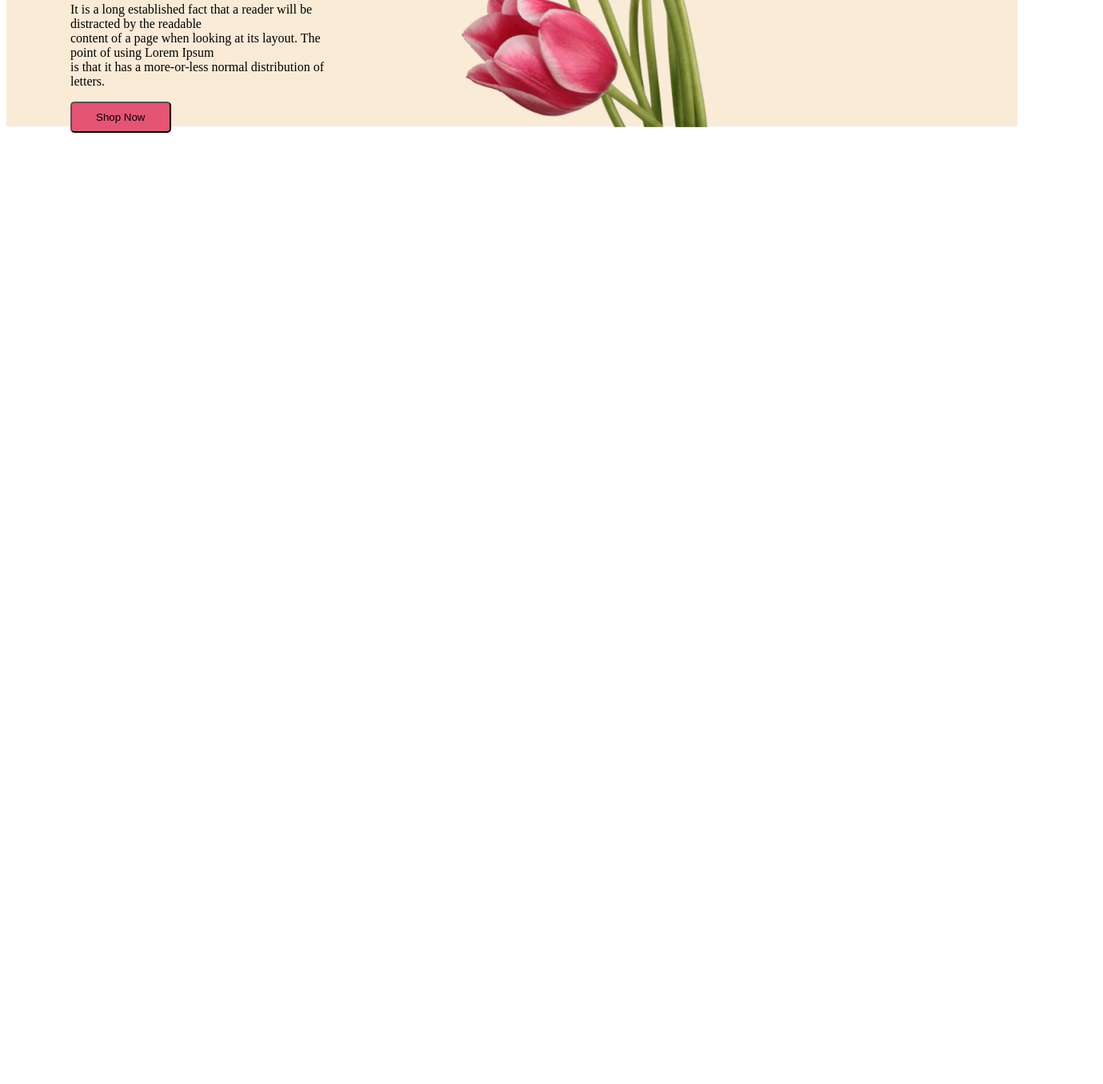
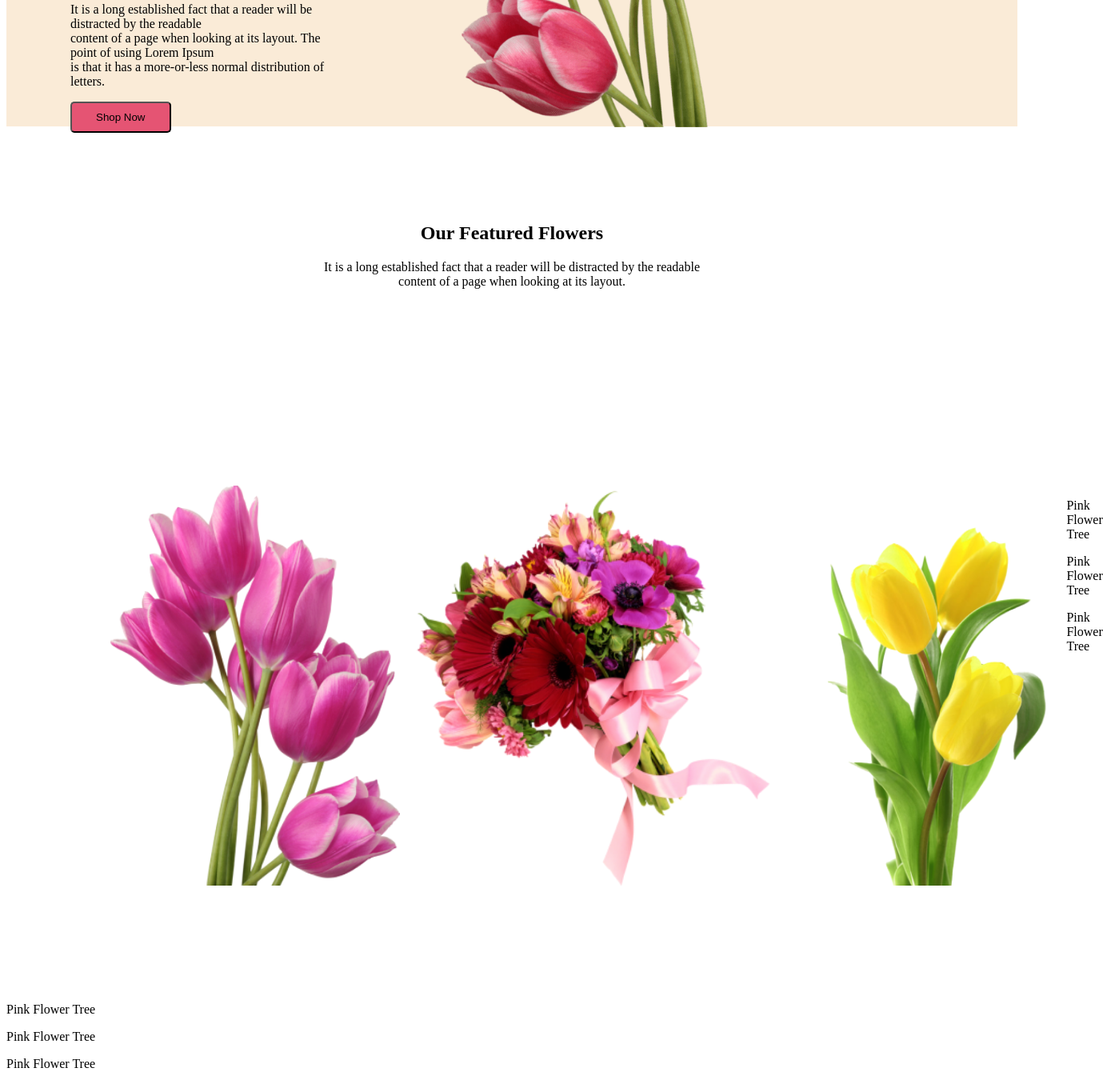
Before and after one commit to riad778/flower-shop-ass, a plain HTML site: page index.html in a window 1280 px wide. Shown: the part 490-1845 px from the top of the page at 80% size, 1379 px wide, since content can reach past the window. Before the commit the page ends 800 px from the top, so only its background shows below. Drawn offline with Linux system fonts and the light colour scheme.

Commit message:
frist love

```diff
--- a/index.html
+++ b/index.html
@@ -9,7 +9,7 @@
 <body>
     <header>
         <div class="heading-1">
-         <div >
+         <div>
            <h1 class="heading-2">Let's make <br> beautiful flowers a<br> part of your life</h1>
            <p class="frist-paragraph">It is a long established fact that a reader will be distracted by the readable<br> content of a page when looking at its layout. The point of using Lorem Ipsum<br> is  that it has a more-or-less normal distribution of letters.</p>
             <button class="btn-1">Shop Now</button>
@@ -18,7 +18,31 @@
        </div>
     </header>
     <section>
+          <div>
+             <div class="layer-1">
+                <h2><b>Our Featured Flowers</b></h2>
+                <p>It is a long established fact that a reader will be distracted by the readable<br> content of a page when looking at its layout.</p>
+             </div>
+             <div class="photo-1">
 
+               <img src="images/pngwing 6.png" alt="Comming Soon">
+
+               <img src="images/pngwing 5.png" alt="Comming Soon">
+
+               <img src="images/pngwing 7.png" alt="Comming Soon">
+               <di>
+                <p>Pink Flower Tree</p>
+               <p>Pink Flower Tree</p>
+               <p>Pink Flower Tree</p>
+               </di>
+
+             </div>
+             <di>
+                <p>Pink Flower Tree</p>
+               <p>Pink Flower Tree</p>
+               <p>Pink Flower Tree</p>
+               </di>
+          </div>
     </section>
     <main>
 
--- a/style.css
+++ b/style.css
@@ -7,6 +7,12 @@
     display: flex;
     align-items: center;
 
+}
+.photo-1{
+    display: flex;
+    padding: 130px;
+    width: 100px;
+    height: 500px;
 }
 .heading-2{
     font-size: 70px;
@@ -22,6 +28,9 @@
     padding: 15px 130px;
     height: 641px;
 }
-.frist-paragraph{
-
+.layer-1{
+    text-align: center;
+    color: black;
+    font-size: 40;
+    padding: 100px;
 }
```
